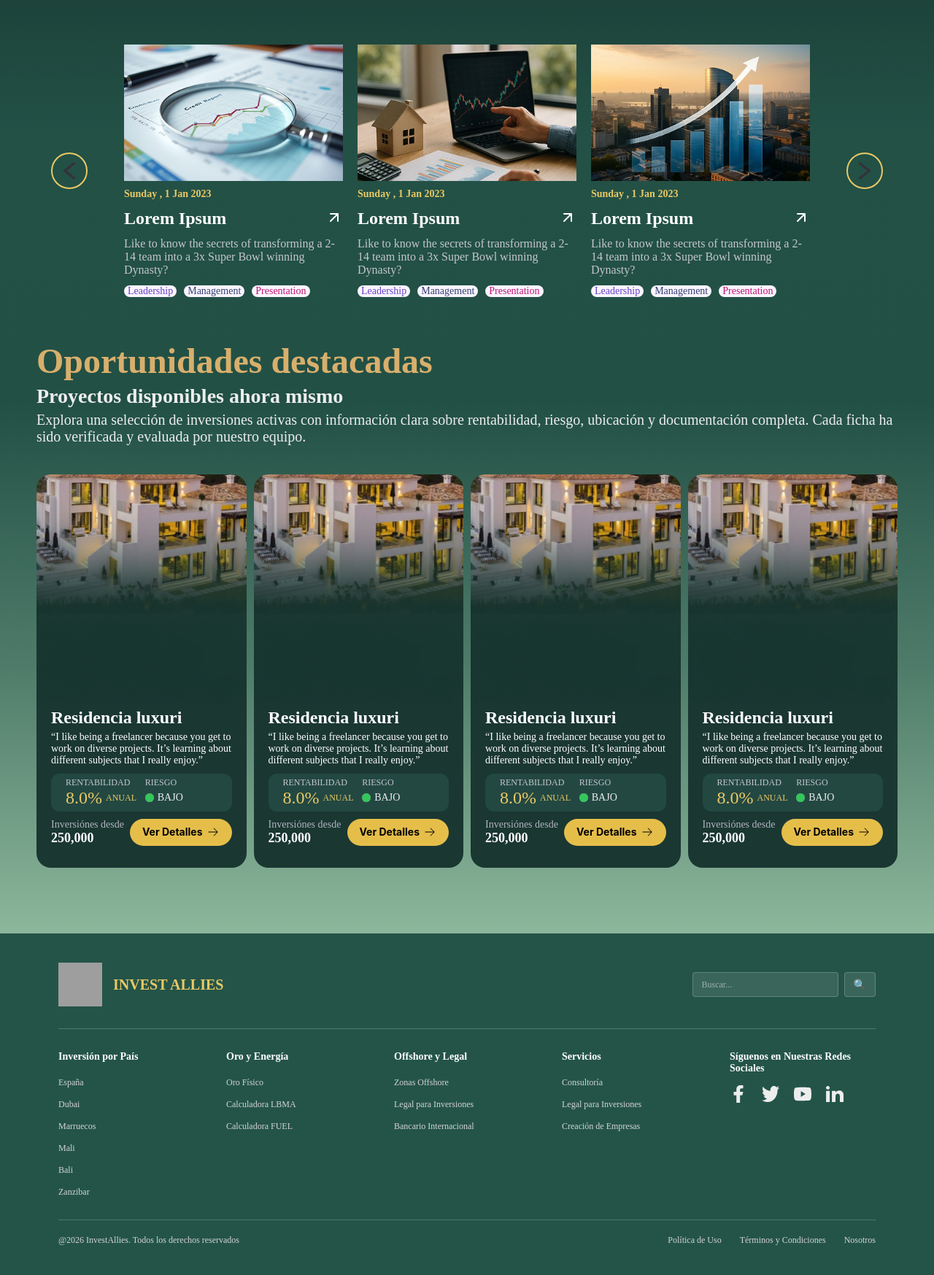
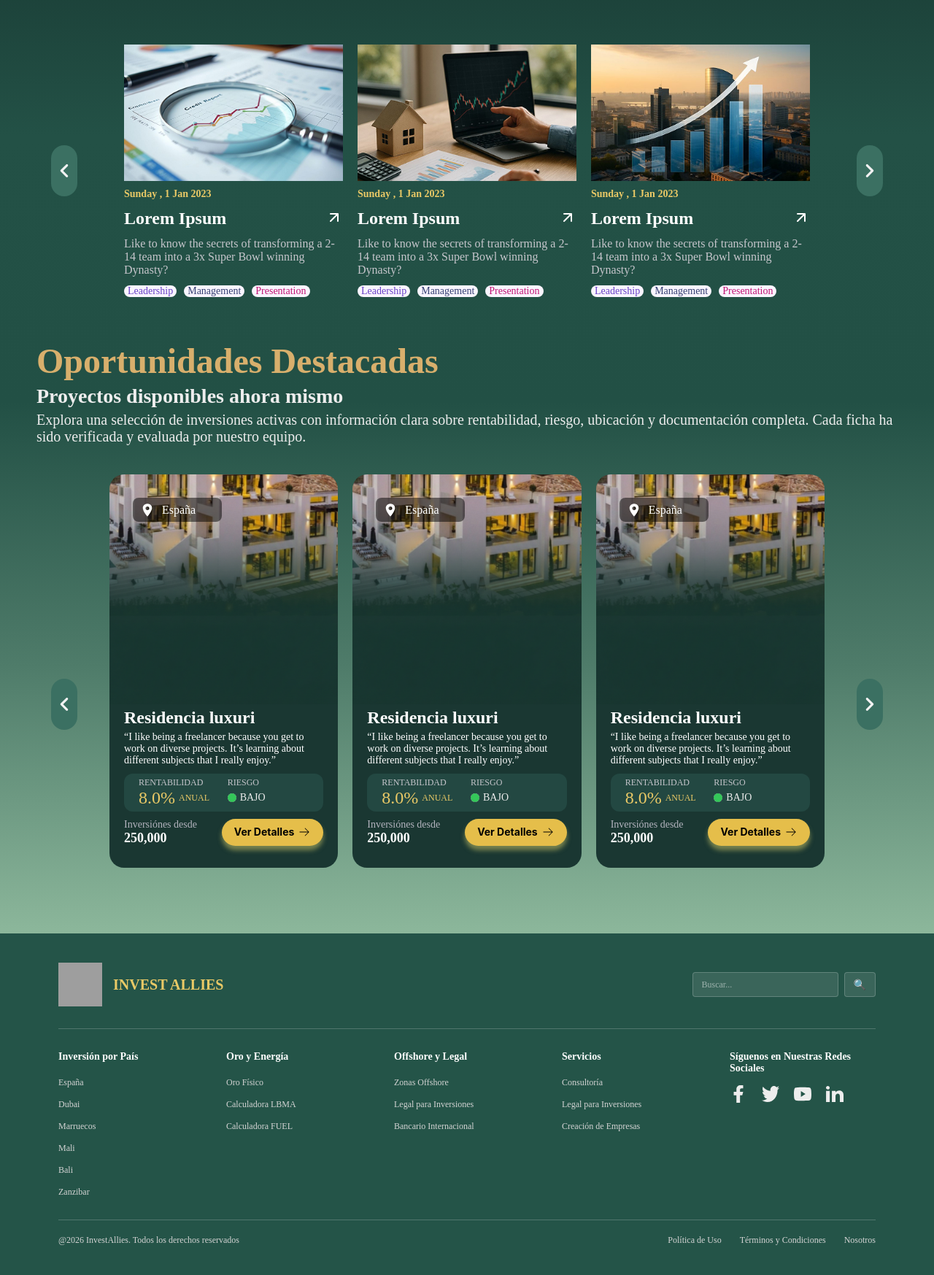
Before and after one commit to oslianyabel/InvestAllies, a Django app: page / in a window 1280 px wide. Shown: the part 1862-3609 px from the top of the page at 73% size. Run offline with Django 5.2, Linux system fonts and the light colour scheme; some libraries are stand-ins or nearby versions; grey boxes are pictures that could not be loaded.

Commit message:
[FEAT] opportunities-desktop-carousel animation

```diff
--- a/app/static/app/css/home.css
+++ b/app/static/app/css/home.css
@@ -445,47 +445,42 @@
         position: absolute;
         top: 50%;
         transform: translateY(-50%);
-        background-color: transparent;
-        border: 2px solid var(--gold-yelow);
-        border-radius: 50%;
-        width: 50px;
-        height: 50px;
+        background-color: #3B7062;
+        border: none;
+        border-radius: 28px;
+        height: 70px;
+        padding: 0 18px;
         display: flex;
         align-items: center;
         justify-content: center;
         cursor: pointer;
-        transition: all 0.3s ease;
+        transition: background-color 0.2s ease, transform 0.2s ease;
         z-index: 5;
     }
 
     .articles-desktop-carousel__button:hover {
-        background-color: var(--gold-yelow);
+        filter: brightness(0.9);
     }
 
-    .articles-desktop-carousel__button:hover img {
-        filter: brightness(0);
-    }
-
+    /* hide inline imgs (we use CSS background svgs) */
     .articles-desktop-carousel__button img {
-        width: 24px;
-        height: 24px;
-        transition: filter 0.3s ease;
+        display: none;
     }
 
     .articles-desktop-carousel__button--left {
         left: 20px;
-    }
-
-    .articles-desktop-carousel__button--left img {
-        transform: rotate(90deg);
+        background-image: url('/static/svg/left_arrow.svg');
+        background-repeat: no-repeat;
+        background-position: center;
+        background-size: 18px 18px;
     }
 
     .articles-desktop-carousel__button--right {
         right: 20px;
-    }
-
-    .articles-desktop-carousel__button--right img {
-        transform: rotate(-90deg);
+        background-image: url('/static/svg/right_arrow_withe.svg');
+        background-repeat: no-repeat;
+        background-position: center;
+        background-size: 18px 18px;
     }
 
     .articles-desktop-carousel-post {
@@ -577,6 +572,30 @@
         display: block;
     }
 
+    /* opportunities-desktop carousel styles: show 3 cards and enable wrapper clipping */
+    .opportunities-desktop-carousel {
+        position: relative;
+        display: block;
+        padding: 0 100px;
+        box-sizing: border-box;
+    }
+
+    .opportunities-desktop-carousel__wrapper {
+        display: flex;
+        gap: 20px;
+        width: 100%;
+        overflow: hidden;
+        align-items: stretch;
+        box-sizing: border-box;
+    }
+
+    .opportunities-desktop-carousel-card {
+        flex: 0 0 calc((100% - (2 * 20px)) / 3);
+        box-sizing: border-box;
+        min-width: 0;
+        max-width: calc((100% - (2 * 20px)) / 3);
+    }
+
     .opportunities-desktop {
         display: flex;
         flex-direction: column;
@@ -625,6 +644,7 @@
 
     .opportunities-desktop-carousel-card-top {
         height: 50%;
+        position: relative;
     }
 
     .opportunities-desktop-carousel-card-top img {
@@ -632,6 +652,32 @@
         height: 100%;
         object-fit: cover;
         border-radius: 20px 20px 0 0;
+    }
+
+    .opportunities-desktop-carousel-card-top-location {
+        position: absolute;
+        top: 32px;
+        left: 32px;
+        display: flex;
+        align-items: center;
+        gap: 10px;
+        background-color: #01010180;
+        width: 122px;
+        height: 33px;
+        border-radius: 8px;
+        padding: 5px 10px;
+    }
+
+    .opportunities-desktop-carousel-card-top-location p {
+        color: #FFFFFF;
+        font-size: 16px;
+        font-family: "Poppins";
+        font-weight: 500;
+    }
+
+    .opportunities-desktop-carousel-card-top-location img {
+        width: 20px;
+        height: 20px;
     }
 
     .opportunities-desktop-carousel-card-bottom {
@@ -775,6 +821,7 @@
         align-items: center;
         border-radius: 20px;
         padding: 6px 17px;
+        box-shadow: 0 6px 6px #B8B86399;
     }
 
     .opportunities-desktop-carousel-card-bottom-profitability-account-button p {
--- a/app/static/app/js/mobile_menu.js
+++ b/app/static/app/js/mobile_menu.js
@@ -208,4 +208,111 @@ document.addEventListener('DOMContentLoaded', function() {
             moveLeft(); // right button shows next (shift left visually)
         });
     })();
+
+    // Opportunities desktop carousel (same behavior as articles)
+    (function setupOpportunitiesCarousel() {
+        const mq = window.matchMedia('(min-width: 1024px)');
+        if (!mq.matches) return;
+
+        const container = document.querySelector('.opportunities-desktop-carousel');
+        if (!container) return;
+
+        const existingWrapper = container.querySelector('.opportunities-desktop-carousel__wrapper');
+        const cards = Array.from(container.querySelectorAll('.opportunities-desktop-carousel-card'));
+        if (cards.length === 0) return;
+
+        // create wrapper if missing
+        const wrapper = existingWrapper || document.createElement('div');
+        if (!existingWrapper) wrapper.className = 'opportunities-desktop-carousel__wrapper';
+
+        // move cards into wrapper (if not already)
+        if (!existingWrapper) {
+            cards.forEach(card => wrapper.appendChild(card));
+            // insert wrapper into container
+            container.appendChild(wrapper);
+        }
+
+        // ensure container clips overflow
+        container.style.overflow = 'hidden';
+
+        // create nav buttons if missing (reuse articles button styles)
+        let leftBtn = container.querySelector('.articles-desktop-carousel__button--left.opportunities-nav');
+        let rightBtn = container.querySelector('.articles-desktop-carousel__button--right.opportunities-nav');
+
+        function createButton(side) {
+            const btn = document.createElement('button');
+            btn.className = `articles-desktop-carousel__button articles-desktop-carousel__button--${side} opportunities-nav`;
+            btn.setAttribute('aria-label', side === 'left' ? 'Desplazar izquierda' : 'Desplazar derecha');
+            return btn;
+        }
+
+        if (!leftBtn) {
+            leftBtn = createButton('left');
+            container.insertBefore(leftBtn, wrapper);
+        }
+        if (!rightBtn) {
+            rightBtn = createButton('right');
+            container.appendChild(rightBtn);
+        }
+
+        let isAnimating = false;
+
+        function getStep() {
+            const first = wrapper.querySelector('.opportunities-desktop-carousel-card');
+            if (!first) return 0;
+            const rect = first.getBoundingClientRect();
+            const style = getComputedStyle(wrapper);
+            const gap = parseFloat(style.gap) || 0;
+            return Math.round(rect.width + gap);
+        }
+
+        function moveLeft() {
+            if (isAnimating) return;
+            isAnimating = true;
+            const step = getStep();
+            wrapper.style.transition = 'transform 0.6s cubic-bezier(.22,.9,.32,1)';
+            wrapper.style.transform = `translateX(-${step}px)`;
+
+            function onEnd() {
+                wrapper.removeEventListener('transitionend', onEnd);
+                const first = wrapper.firstElementChild;
+                if (first) wrapper.appendChild(first);
+                wrapper.style.transition = 'none';
+                wrapper.style.transform = 'translateX(0)';
+                wrapper.offsetHeight; // force reflow
+                wrapper.style.transition = 'transform 0.6s cubic-bezier(.22,.9,.32,1)';
+                isAnimating = false;
+            }
+
+            wrapper.addEventListener('transitionend', onEnd);
+        }
+
+        function moveRight() {
+            if (isAnimating) return;
+            isAnimating = true;
+            const step = getStep();
+            const last = wrapper.lastElementChild;
+            if (!last) { isAnimating = false; return; }
+            wrapper.style.transition = 'none';
+            wrapper.insertBefore(last, wrapper.firstElementChild);
+            wrapper.style.transform = `translateX(-${step}px)`;
+            wrapper.offsetHeight;
+            wrapper.style.transition = 'transform 0.6s cubic-bezier(.22,.9,.32,1)';
+            wrapper.style.transform = 'translateX(0)';
+
+            function onEnd() {
+                wrapper.removeEventListener('transitionend', onEnd);
+                wrapper.style.transition = 'none';
+                wrapper.style.transform = 'translateX(0)';
+                wrapper.offsetHeight;
+                wrapper.style.transition = 'transform 0.6s cubic-bezier(.22,.9,.32,1)';
+                isAnimating = false;
+            }
+
+            wrapper.addEventListener('transitionend', onEnd);
+        }
+
+        leftBtn.addEventListener('click', function(e) { e.stopPropagation(); moveRight(); });
+        rightBtn.addEventListener('click', function(e) { e.stopPropagation(); moveLeft(); });
+    })();
 });
--- a/app/templates/app/home.html
+++ b/app/templates/app/home.html
@@ -175,7 +175,7 @@
     <div class="articles-desktop-carousel">
       <button class="articles-desktop-carousel__button articles-desktop-carousel__button--left"
         aria-label="Desplazar izquierda">
-        <img src="{% static 'svg/arrow_down.svg' %}" alt="flecha izquierda">
+        <img src="{% static 'svg/left_arrow.svg' %}" alt="flecha izquierda">
       </button>
 
       <div class="articles-desktop-carousel-post">
@@ -268,7 +268,7 @@
 
       <button class="articles-desktop-carousel__button articles-desktop-carousel__button--right"
         aria-label="Desplazar derecha">
-        <img src="{% static 'svg/arrow_down.svg' %}" alt="flecha derecha">
+        <img src="{% static 'svg/right_arrow_withe.svg' %}" alt="flecha derecha">
       </button>
     </div>
 
@@ -278,7 +278,7 @@
 
     <section class="opportunities-desktop">
       <div class="opportunities-desktop-title">
-        <h1>Oportunidades destacadas</h1>
+        <h1>Oportunidades Destacadas</h1>
         <h2>Proyectos disponibles ahora mismo</h2>
         <p>Explora una selección de inversiones activas con información clara sobre rentabilidad, riesgo, ubicación y
           documentación
@@ -289,6 +289,10 @@
         <div class="opportunities-desktop-carousel-card">
           <div class="opportunities-desktop-carousel-card-top">
             <img src="{% static 'img/opp2.png' %}" alt="">
+            <div class="opportunities-desktop-carousel-card-top-location">
+              <img src="{% static 'img/location.png' %}" alt="">
+              <p>España</p>
+            </div>
           </div>
           <div class="opportunities-desktop-carousel-card-bottom">
             <div class="opportunities-desktop-carousel-card-bottom-text">
@@ -331,13 +335,16 @@
         <div class="opportunities-desktop-carousel-card">
           <div class="opportunities-desktop-carousel-card-top">
             <img src="{% static 'img/opp2.png' %}" alt="">
+            <div class="opportunities-desktop-carousel-card-top-location">
+              <img src="{% static 'img/location.png' %}" alt="">
+              <p>España</p>
+            </div>
           </div>
           <div class="opportunities-desktop-carousel-card-bottom">
             <div class="opportunities-desktop-carousel-card-bottom-text">
               <h2 class="opportunities-desktop-carousel-card-bottom-text-title">Residencia luxuri</h2>
               <p class="opportunities-desktop-carousel-card-bottom-text-description">“I like being a freelancer because
-                you get
-                to work on diverse projects. It’s learning about different subjects that I
+                you get to work on diverse projects. It’s learning about different subjects that I
                 really enjoy.”</p>
             </div>
             <div class="opportunities-desktop-carousel-card-bottom-profitability">
@@ -374,13 +381,16 @@
         <div class="opportunities-desktop-carousel-card">
           <div class="opportunities-desktop-carousel-card-top">
             <img src="{% static 'img/opp2.png' %}" alt="">
+            <div class="opportunities-desktop-carousel-card-top-location">
+              <img src="{% static 'img/location.png' %}" alt="">
+              <p>España</p>
+            </div>
           </div>
           <div class="opportunities-desktop-carousel-card-bottom">
             <div class="opportunities-desktop-carousel-card-bottom-text">
               <h2 class="opportunities-desktop-carousel-card-bottom-text-title">Residencia luxuri</h2>
               <p class="opportunities-desktop-carousel-card-bottom-text-description">“I like being a freelancer because
-                you get
-                to work on diverse projects. It’s learning about different subjects that I
+                you get to work on diverse projects. It’s learning about different subjects that I
                 really enjoy.”</p>
             </div>
             <div class="opportunities-desktop-carousel-card-bottom-profitability">
@@ -417,13 +427,16 @@
         <div class="opportunities-desktop-carousel-card">
           <div class="opportunities-desktop-carousel-card-top">
             <img src="{% static 'img/opp2.png' %}" alt="">
+            <div class="opportunities-desktop-carousel-card-top-location">
+              <img src="{% static 'img/location.png' %}" alt="">
+              <p>España</p>
+            </div>
           </div>
           <div class="opportunities-desktop-carousel-card-bottom">
             <div class="opportunities-desktop-carousel-card-bottom-text">
               <h2 class="opportunities-desktop-carousel-card-bottom-text-title">Residencia luxuri</h2>
               <p class="opportunities-desktop-carousel-card-bottom-text-description">“I like being a freelancer because
-                you get
-                to work on diverse projects. It’s learning about different subjects that I
+                you get to work on diverse projects. It’s learning about different subjects that I
                 really enjoy.”</p>
             </div>
             <div class="opportunities-desktop-carousel-card-bottom-profitability">
```
Also changed, not shown: static/css/right_arrow.svg (added), static/img/left_arrow.svg (added), static/img/location.png (added), static/img/right_arrow.svg (deleted), static/svg/left_arrow.svg (added), static/svg/right_arrow_withe.svg (added).
